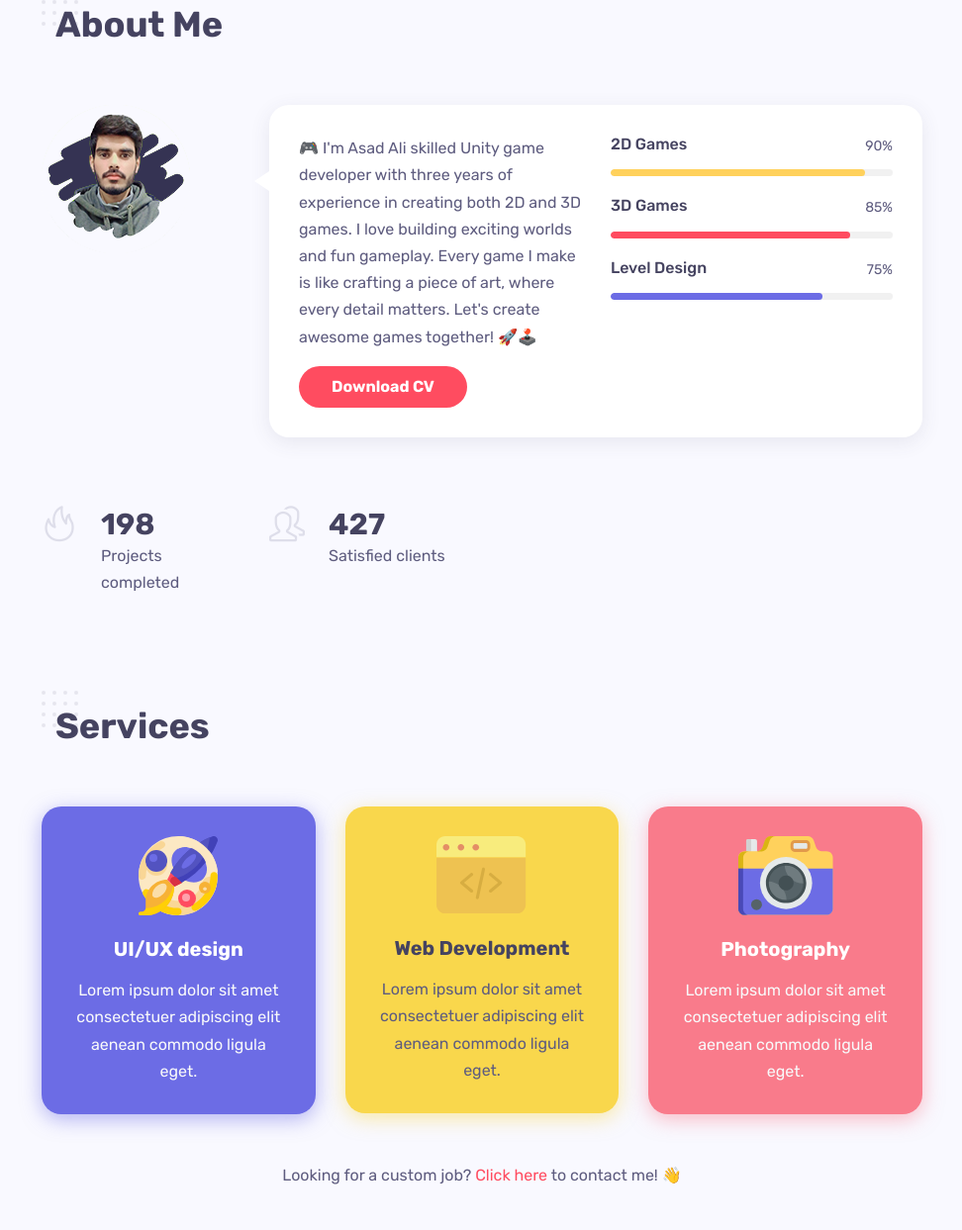
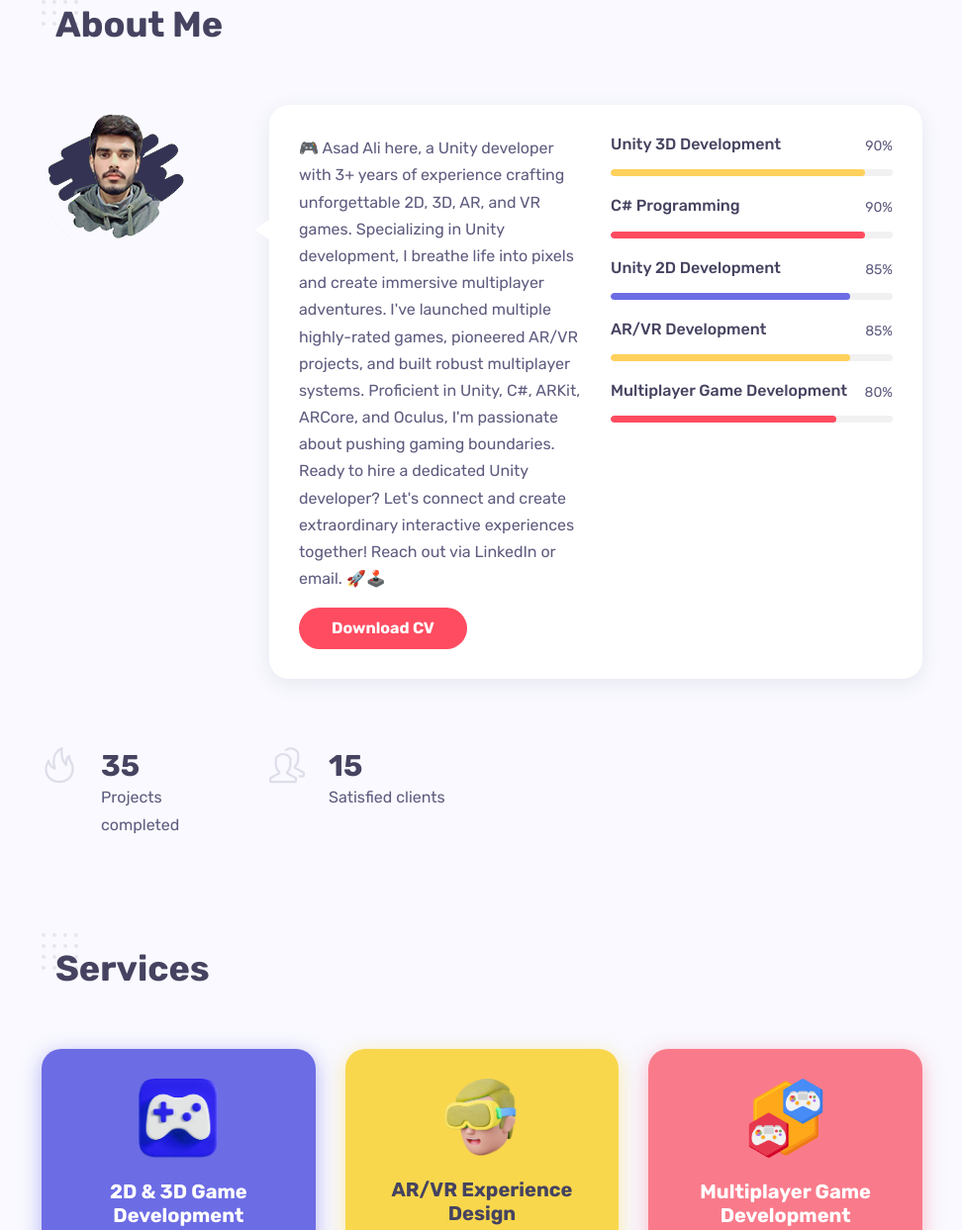
Before and after one commit to Asad-Ali-Code/AsadAliUnityGames, a plain HTML site: page index.html in a window 1280 px wide. Shown: the part 907-2150 px from the top of the page at 99% size, without its empty margins (298-1270 px from the left). Drawn offline with Linux system fonts and the light colour scheme.

Commit message:
update servies

```diff
--- a/index.html
+++ b/index.html
@@ -86,7 +86,7 @@
 	<!-- logo image -->
 	<div class="site-logo">
 		<a href="index.html">
-			<img src="images/logo.svg" alt="Bolby" />
+			<img src="images/logo.png" alt="Asad Ali" />
 		</a>
 	</div>
 
@@ -106,7 +106,7 @@
 	<!-- site footer -->
 	<div class="footer">
 		<!-- copyright text -->
-		<span class="copyright">© 2020 Asad Ali Unity Games.</span>
+		<span class="copyright">© 2024 Asad Ali</span>
 	</div>
 
 </header>
@@ -129,11 +129,11 @@
 
 				<!-- social icons -->
 				<ul class="social-icons light list-inline mb-0 mt-4">
-					<li class="list-inline-item"><a href="#"><i class="fab fa-instagram"></i></a></li>
-					<li class="list-inline-item"><a href="#"><i class="fab fa-twitter"></i></a></li>
-					<li class="list-inline-item"><a href="#"><i class="fab fa-behance"></i></a></li>
-					<li class="list-inline-item"><a href="#"><i class="fab fa-dribbble"></i></a></li>
-					<li class="list-inline-item"><a href="#"><i class="fab fa-pinterest-p"></i></a></li>
+					<li class="list-inline-item"><a href="https://www.linkedin.com/in/asadaliunitydeveloper/"><i class="fab fa-linkedin"></i></a></li>
+					<li class="list-inline-item"><a href="https://www.facebook.com/people/Asad-Ali-Unity-Games/61556396946803/"><i class="fab fa-facebook"></i></a></li>
+					<li class="list-inline-item"><a href="https://api.whatsapp.com/send?phone=923137736010"><i class="fab fa-whatsapp"></i></a></li>
+					<!-- <li class="list-inline-item"><a href="#"><i class="fab fa-"></i></a></li>
+					<li class="list-inline-item"><a href="#"><i class="fab fa-pinterest-p"></i></a></li> -->
 				</ul>
 
 				<!-- buttons -->
@@ -284,7 +284,7 @@
 						<div class="row">
 							<div class="col-md-6">
 								<!-- about text -->
-								<p>🎮 I'm Asad Ali skilled Unity game developer with three years of experience in creating both 2D and 3D games. I love building exciting worlds and fun gameplay. Every game I make is like crafting a piece of art, where every detail matters. Let's create awesome games together! 🚀🕹️</p>
+								<p>🎮 Asad Ali here, a Unity developer with 3+ years of experience crafting unforgettable 2D, 3D, AR, and VR games. Specializing in Unity development, I breathe life into pixels and create immersive multiplayer adventures. I've launched multiple highly-rated games, pioneered AR/VR projects, and built robust multiplayer systems. Proficient in Unity, C#, ARKit, ARCore, and Oculus, I'm passionate about pushing gaming boundaries. Ready to hire a dedicated Unity developer? Let's connect and create extraordinary interactive experiences together! Reach out via LinkedIn or email. 🚀🕹️</p>
 								<div class="mt-3">
 									<a target="_blank" href="cv/AsadAli-Unity-Game-Developer.pdf" class="btn btn-default">Download CV</a>
 								</div>
@@ -294,7 +294,7 @@
 								<!-- skill item -->
 								<div class="skill-item">
 									<div class="skill-info clearfix">
-										<h4 class="float-left mb-3 mt-0">2D Games</h4>
+										<h4 class="float-left mb-3 mt-0">Unity 3D Development</h4>
 										<span class="float-right">90%</span>
 									</div>
 									<div class="progress">
@@ -307,11 +307,25 @@
 								<!-- skill item -->
 								<div class="skill-item">
 									<div class="skill-info clearfix">
-										<h4 class="float-left mb-3 mt-0">3D Games</h4>
+										<h4 class="float-left mb-3 mt-0">
+											C# Programming</h4>
+										<span class="float-right">90%</span>
+									</div>
+									<div class="progress">
+										<div class="progress-bar data-background" role="progressbar" aria-valuemin="0" aria-valuemax="100" aria-valuenow="90" data-color="#FF4C60">
+										</div>
+									</div>
+									<div class="spacer" data-height="20"></div>
+								</div>
+								<!-- skill item -->
+								<div class="skill-item">
+									<div class="skill-info clearfix">
+										<h4 class="float-left mb-3 mt-0">
+											Unity 2D Development</h4>
 										<span class="float-right">85%</span>
 									</div>
 									<div class="progress">
-										<div class="progress-bar data-background" role="progressbar" aria-valuemin="0" aria-valuemax="100" aria-valuenow="85" data-color="#FF4C60">
+										<div class="progress-bar data-background" role="progressbar" aria-valuemin="0" aria-valuemax="100" aria-valuenow="85" data-color="#6C6CE5">
 										</div>
 									</div>
 									<div class="spacer" data-height="20"></div>
@@ -320,14 +334,29 @@
 								<!-- skill item -->
 								<div class="skill-item">
 									<div class="skill-info clearfix">
-										<h4 class="float-left mb-3 mt-0">Level Design</h4>
-										<span class="float-right">75%</span>
+										<h4 class="float-left mb-3 mt-0">
+											AR/VR Development</h4>
+										<span class="float-right">85%</span>
 									</div>
 									<div class="progress">
-										<div class="progress-bar data-background" role="progressbar" aria-valuemin="0" aria-valuemax="100" aria-valuenow="75" data-color="#6C6CE5">
+										<div class="progress-bar data-background" role="progressbar" aria-valuemin="0" aria-valuemax="100" aria-valuenow="85" data-color="#FFD15C">
+										</div>
+									</div>
+									<div class="spacer" data-height="20"></div>
+								</div>
+								<!-- skill item -->
+								<div class="skill-item">
+									<div class="skill-info clearfix">
+										<h4 class="float-left mb-3 mt-0">
+											Multiplayer Game Development</h4>
+										<span class="float-right">80%</span>
+									</div>
+									<div class="progress">
+										<div class="progress-bar data-background" role="progressbar" aria-valuemin="0" aria-valuemax="100" aria-valuenow="80" data-color="#FF4C60">
 										</div>
 									</div>
 								</div>
+
 							</div>
 						</div>
 					</div>
@@ -345,7 +374,7 @@
 					<div class="fact-item">
 						<span class="icon icon-fire"></span>
 						<div class="details">
-							<h3 class="mb-0 mt-0 number"><em class="count">198</em></h3>
+							<h3 class="mb-0 mt-0 number"><em class="count">35</em></h3>
 							<p class="mb-0">Projects completed</p>
 						</div>
 					</div>
@@ -369,7 +398,7 @@
 					<div class="fact-item">
 						<span class="icon icon-people"></span>
 						<div class="details">
-							<h3 class="mb-0 mt-0 number"><em class="count">427</em></h3>
+							<h3 class="mb-0 mt-0 number"><em class="count">15</em></h3>
 							<p class="mb-0">Satisfied clients</p>
 						</div>
 					</div>
@@ -408,9 +437,9 @@
 				<div class="col-md-4">
 					<!-- service box -->
 					<div class="service-box rounded data-background padding-30 text-center text-light shadow-blue" data-color="#6C6CE5">
-						<img src="images/service-1.svg" alt="UI/UX design" />
-						<h3 class="mb-3 mt-0">UI/UX design</h3>
-						<p class="mb-0">Lorem ipsum dolor sit amet consectetuer adipiscing elit aenean commodo ligula eget.</p>
+						<img src="images/service-1.png" width="80" height="80" alt="UI/UX design" />
+						<h3 class="mb-3 mt-0">2D & 3D Game Development</h3>
+						<p class="mb-0">Leveraging my expertise in Unity, I create visually stunning and highly engaging 2D and 3D games. From concept to launch, I ensure each game stands out in crowded app stores, offering players an immersive and captivating experience.</p>
 					</div>
 					<div class="spacer d-md-none d-lg-none" data-height="30"></div>
 				</div>
@@ -418,9 +447,9 @@
 				<div class="col-md-4">
 					<!-- service box -->
 					<div class="service-box rounded data-background padding-30 text-center shadow-yellow" data-color="#F9D74C">
-						<img src="images/service-2.svg" alt="UI/UX design" />
-						<h3 class="mb-3 mt-0">Web Development</h3>
-						<p class="mb-0">Lorem ipsum dolor sit amet consectetuer adipiscing elit aenean commodo ligula eget.</p>
+						<img src="images/service-2.png" width="90" height="80" alt="UI/UX design" />
+						<h3 class="mb-3 mt-0">AR/VR Experience Design</h3>
+						<p class="mb-0">Specializing in augmented and virtual reality, I develop cutting-edge AR/VR experiences that transform how users interact with technology. Utilizing ARKit, ARCore, and Oculus, I craft immersive environments that redefine user engagement and push the boundaries of what's possible.</p>
 					</div>
 					<div class="spacer d-md-none d-lg-none" data-height="30"></div>
 				</div>
@@ -428,9 +457,9 @@
 				<div class="col-md-4">
 					<!-- service box -->
 					<div class="service-box rounded data-background padding-30 text-center text-light shadow-pink" data-color="#F97B8B">
-						<img src="images/service-3.svg" alt="UI/UX design" />
-						<h3 class="mb-3 mt-0">Photography</h3>
-						<p class="mb-0">Lorem ipsum dolor sit amet consectetuer adipiscing elit aenean commodo ligula eget.</p>
+						<img src="images/ser3.png" width="80" height="80" alt="UI/UX design" />
+						<h3 class="mb-3 mt-0">Multiplayer Game Development</h3>
+						<p class="mb-0">Building digital playgrounds where communities thrive, I design and develop robust multiplayer systems. My multiplayer games foster engaging, interactive adventures, turning games into vibrant meeting grounds for like-minded adventurers.</p>
 					</div>
 				</div>
 
```
Also changed, not shown: images/logo.jpg (added), images/logo.png (added), images/ser3.png (added), images/service-1.png (added), images/service-2.png (added).
